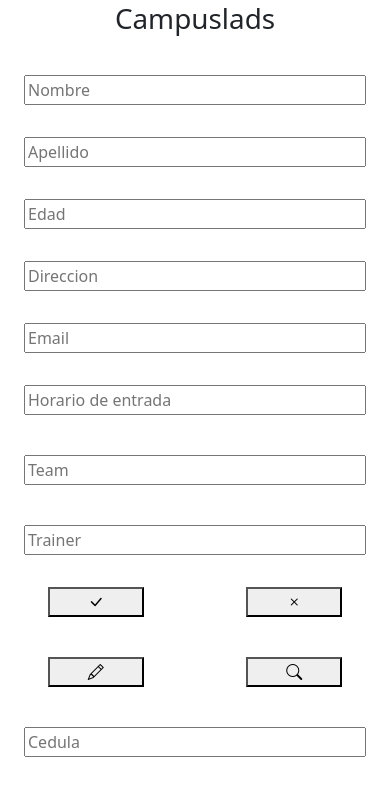
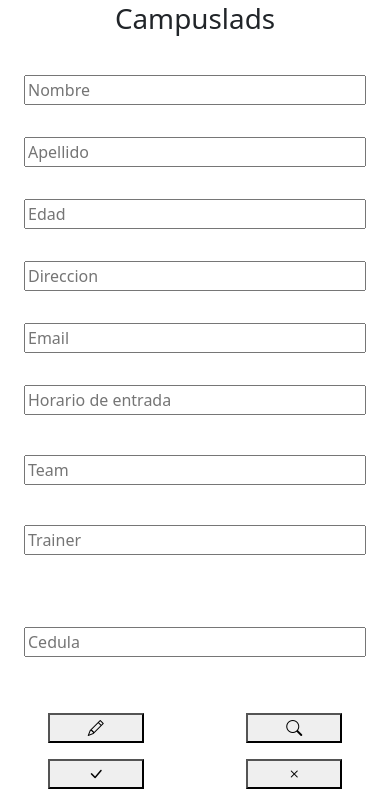
Before and after one commit to Novacord/crud-en-php, a PHP site: page / in a window 390 px wide. Shown: the part 30-819 px from the top of the page. Run offline with PHP 8.4, Linux system fonts and the light colour scheme; data that the repository does not hold is empty.

Commit message:
style: :art: Responsive
adapte par aque los botones se vieran al final cuando sean celulares

```diff
--- a/index.php
+++ b/index.php
@@ -210,7 +210,7 @@ if ($_SERVER['REQUEST_METHOD'] === 'POST') {
                     <input type="text" placeholder="Team" name="perfil[team]" autocomplete="off" value="<?php echo isset($team) ? $team :null;?>">
                     <input type="text" placeholder="Trainer" name="perfil[trainer]" autocomplete="off" value="<?php echo isset($trainer) ? $trainer :null;?>">
                 </div>
-                <div class="col gap-3">
+                <div class="col gap-3 row-invert">
                     <div class="gap">
                         <button type="submit" name="agregar" value="Botón 1"><i class="bi bi-check-lg"></i></button>
                         <button type="submit" name="eliminar" value="Botón 2"><i class="bi bi-x"></i></button>
```
